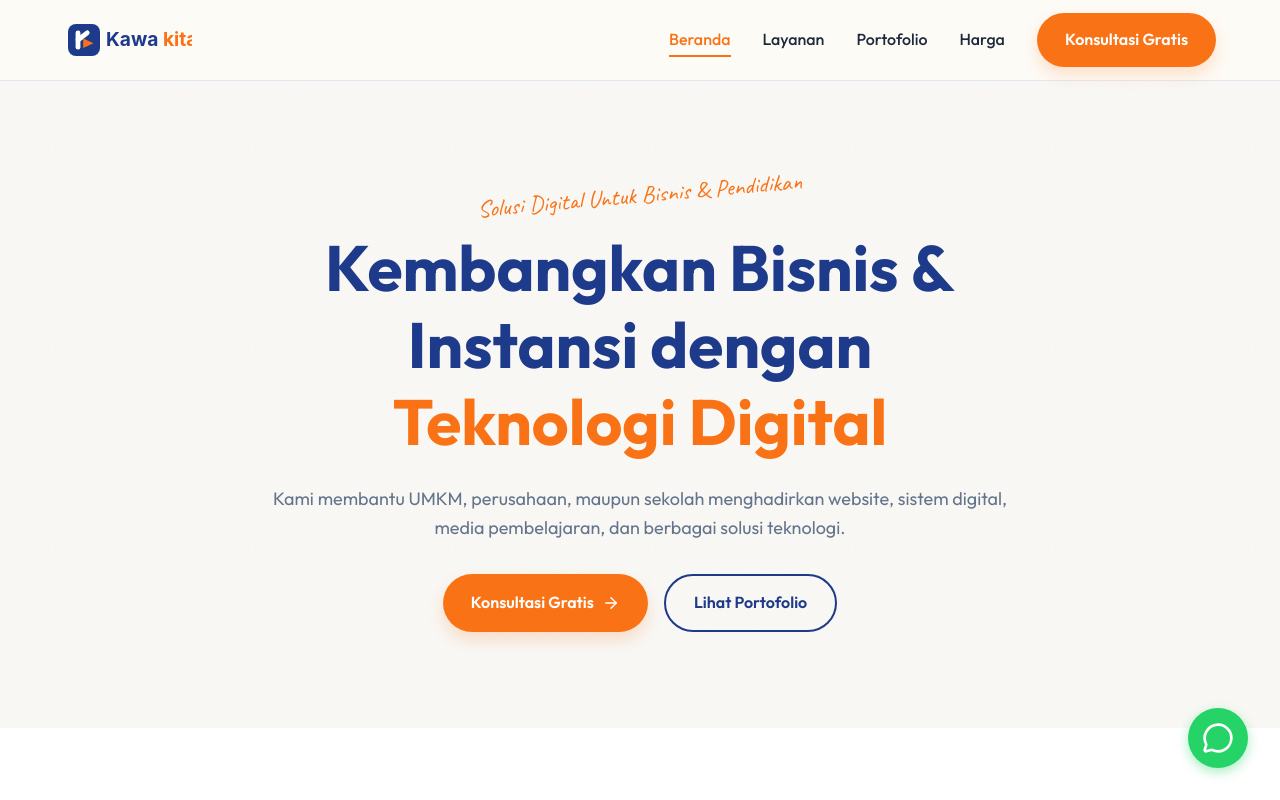
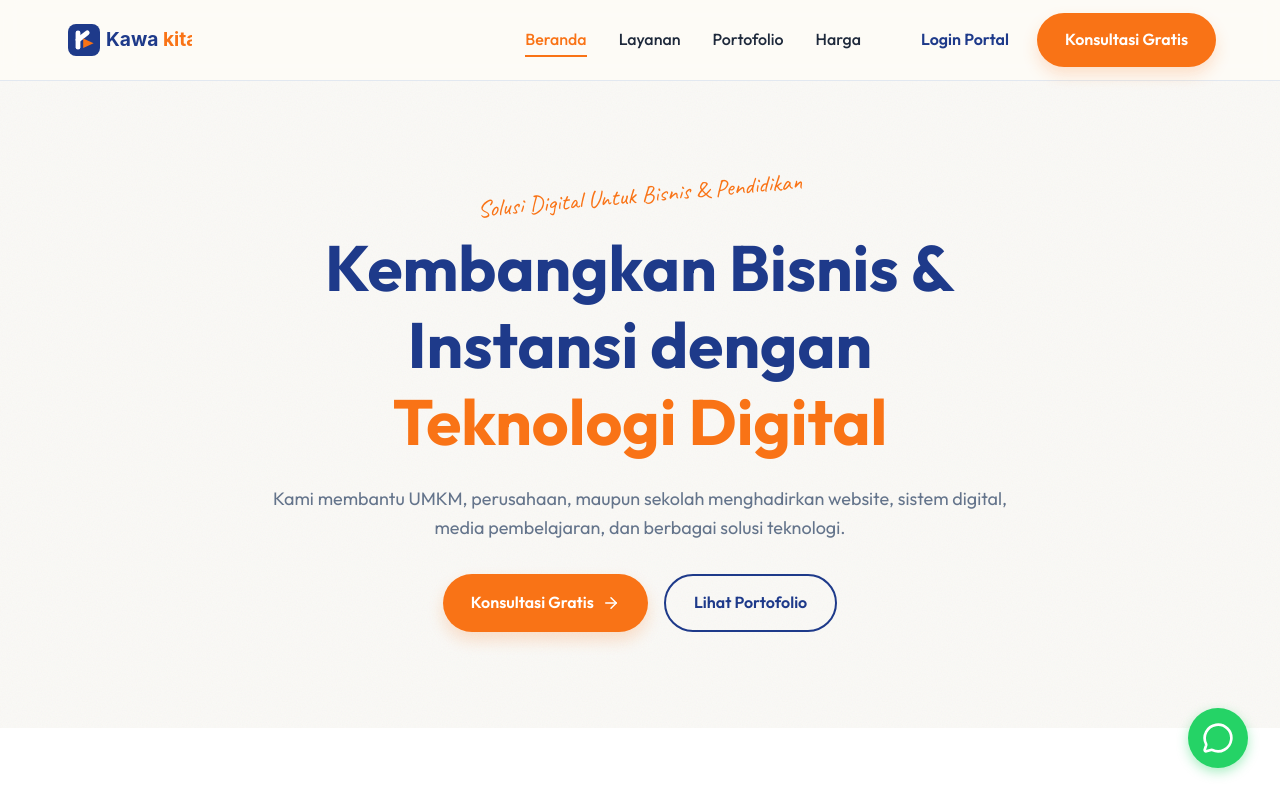
Before and after one commit to alwnfarhn-netizen/KitaBikin-, a React (Vite) app: page / in a window 1280 px wide. Shown: the top 800 px of the page. Built offline with nearby package versions, Linux system fonts and the light colour scheme.

Commit message:
feat: add login link to navbar

```diff
--- a/src/components/Navbar.jsx
+++ b/src/components/Navbar.jsx
@@ -33,6 +33,7 @@ export default function Navbar() {
             <Link to="/harga" className={`nav-link ${isActive('/harga')}`} onClick={closeMenu}>Harga</Link>
           </div>
           <div className="nav-actions">
+            <Link to="/login" className="btn btn-outline" style={{ border: 'none' }} onClick={closeMenu}>Login Portal</Link>
             <Link to="/order" className="btn btn-primary" onClick={closeMenu}>Konsultasi Gratis</Link>
           </div>
         </div>
```
